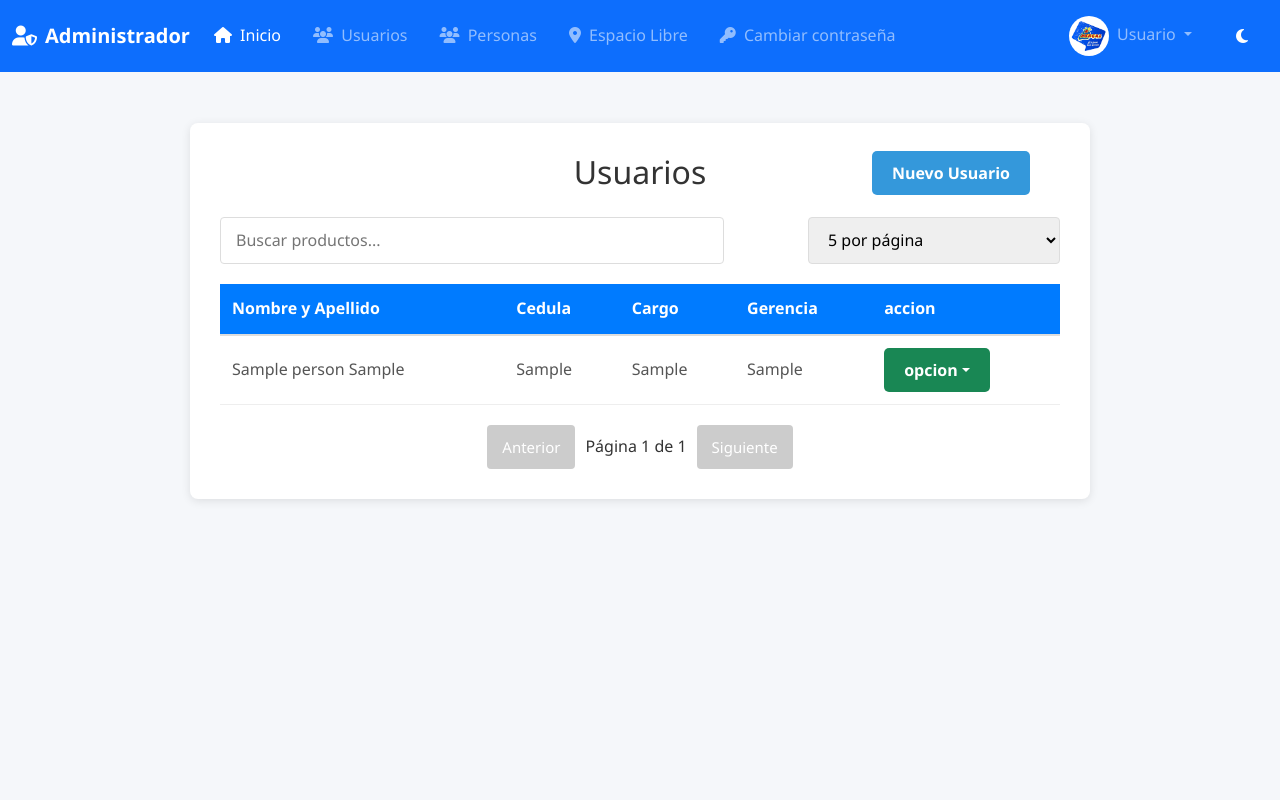
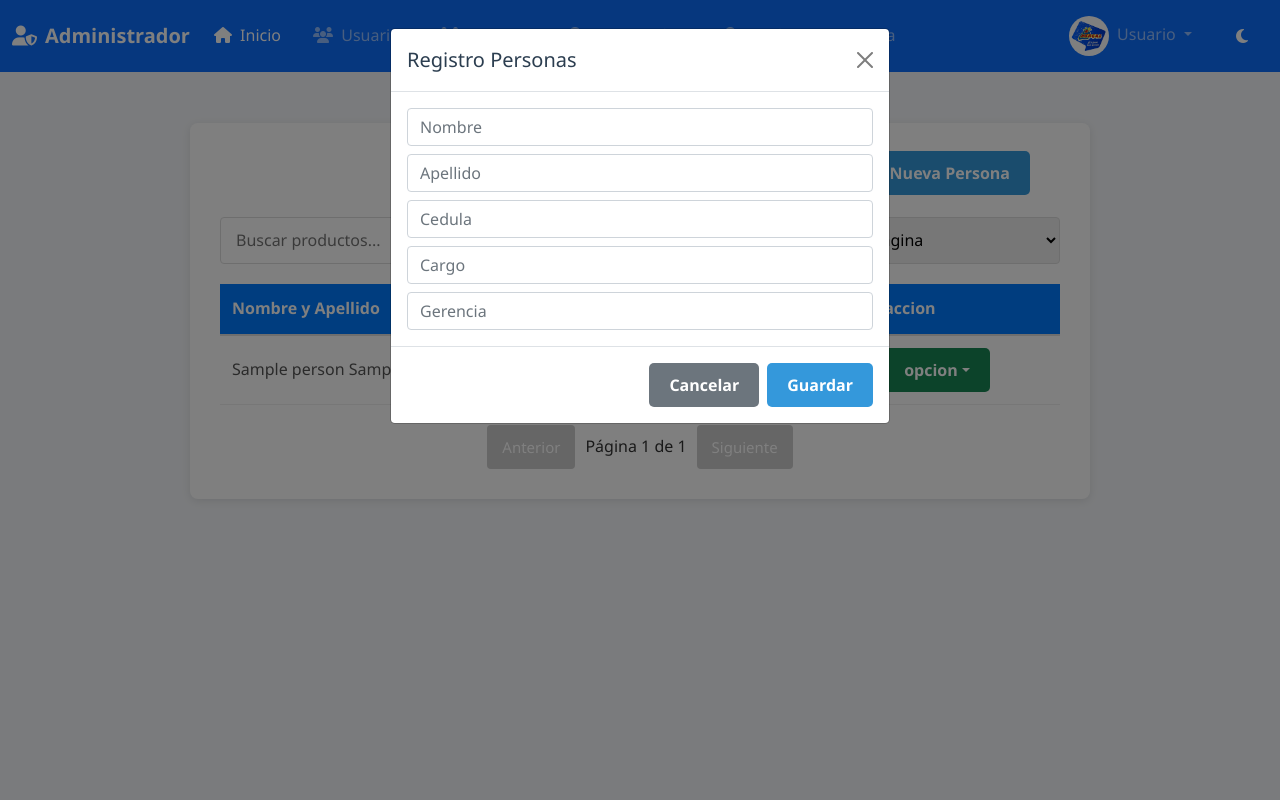
Before and after one commit to morenonavarroluis/django-streaming, a Django app: template videos/templates/paginas/personas.html in a window 1280 px wide, after a click on "Nueva Persona". Run offline with Django 4.2, Linux system fonts and the light colour scheme; the template is opened without the code that fills it: values that come from a table or form of the project are taken from there, others are empty; tables that the repository leaves empty hold one stand-in row (values such as "Sample post"); some libraries are stand-ins or nearby versions.

Commit message:
camibio en las funciones de personas

```diff
--- /dev/null
+++ b/videos/templates/modal/regis_persona_admin.html
@@ -0,0 +1,29 @@
+<!-- Modal -->
+<div class="modal fade" id="Modalpersonaadmin" tabindex="-1" aria-labelledby="exampleModalLabel" aria-hidden="true">
+  <div class="modal-dialog">
+    <div class="modal-content">
+      <div class="modal-header">
+        <h5 class="modal-title" id="exampleModalLabel">Registro Personas</h5>
+        <button type="button" class="btn-close" data-bs-dismiss="modal" aria-label="Close"></button>
+      </div>
+      <div class="modal-body">
+
+
+      <form action="regis_persona_admin" method="POST">
+        {% csrf_token %}
+        <input type="text" class="form-control" placeholder="Nombre" aria-label="Username" aria-describedby="basic-addon1" name="nombre" required>
+        <input type="text" class="form-control mt-2" placeholder="Apellido" aria-label="Password" aria-describedby="basic-addon1" name="apellido" required>
+        <input type="text" class="form-control mt-2" placeholder="Cedula" aria-label="Password" aria-describedby="basic-addon1" name="cedula" required>
+        <input type="text" class="form-control mt-2" placeholder="Cargo" aria-label="Password" aria-describedby="basic-addon1" name="cargo" required>
+        <input type="text" class="form-control mt-2" placeholder="Gerencia" aria-label="Password" aria-describedby="basic-addon1" name="gerencia" required>
+
+
+      </div>
+      <div class="modal-footer">
+        <button type="button" class="btn btn-secondary" data-bs-dismiss="modal">Cancelar</button>
+        <button type="submit" class="btn btn-primary">Guardar</button>
+        </form>
+      </div>
+    </div>
+  </div>
+</div>
--- a/videos/templates/paginas/personas.html
+++ b/videos/templates/paginas/personas.html
@@ -14,9 +14,10 @@
         <h2>Usuarios</h2>
            <div>
 
-  <button class="btn btn-primary"  data-bs-toggle="modal" data-bs-target="#Modalpersonaadmin" style="float: right; margin:-66px 30px 0px 0px;">Nuevo Usuario</button>
+  <button class="btn btn-primary"  data-bs-toggle="modal" data-bs-target="#Modalpersonaadmin" style="float: right; margin:-66px 30px 0px 0px;">Nueva Persona</button>
+{% include "modal/regis_persona_admin.html" %}
+           </div>
 
-           </div>
         <div class="controls">
             <input type="text" id="searchInput" placeholder="Buscar productos...">
             <select id="rowsPerPage">
@@ -52,10 +53,9 @@
                                         </button>
                                         <ul class="dropdown-menu">
                                             <li><a class="dropdown-item" data-bs-toggle="modal" data-bs-target="#Modalpersonaadmineditar{{ person.id_persona }}" href="#">Editar</a></li>
-                                            <form action="config/eliminar_persona" method="POST">
-                                                <input type="hidden" name="id_persona" value="<?php echo $row['id_persona']; ?>">
-                                                <li><button type="submit" class="dropdown-item">Eliminar</button></li>
-                                            </form>
+
+                                                <li><a href="{% url 'eliminar_persona' person.id_persona %}" class="dropdown-item">Eliminar</a></li>
+
 
                                         </ul>
                                     </div>
--- a/videos/urls.py
+++ b/videos/urls.py
@@ -12,7 +12,9 @@ urlpatterns = [
     path('video_regis', views.video_regis, name='video_regis'),
     path('personas', views.personas, name='personas'),
     path('editar_persona_admin', views.editar_persona_admin, name='editar_persona_admin'),
-    path('editar/<int:id_persona>', views.editar, name='editar_persona'),
+    path('regis_persona_admin', views.regis_persona_admin, name='regis_persona_admin'),
+    path('eliminar_persona/<int:id_persona>', views.eliminar_persona, name='eliminar_persona'),
+
 ] + static(settings.MEDIA_URL, document_root=settings.MEDIA_ROOT)
 
 urlpatterns += [
```
Also changed, not shown: videos/views.py (+37 -22 lines).
